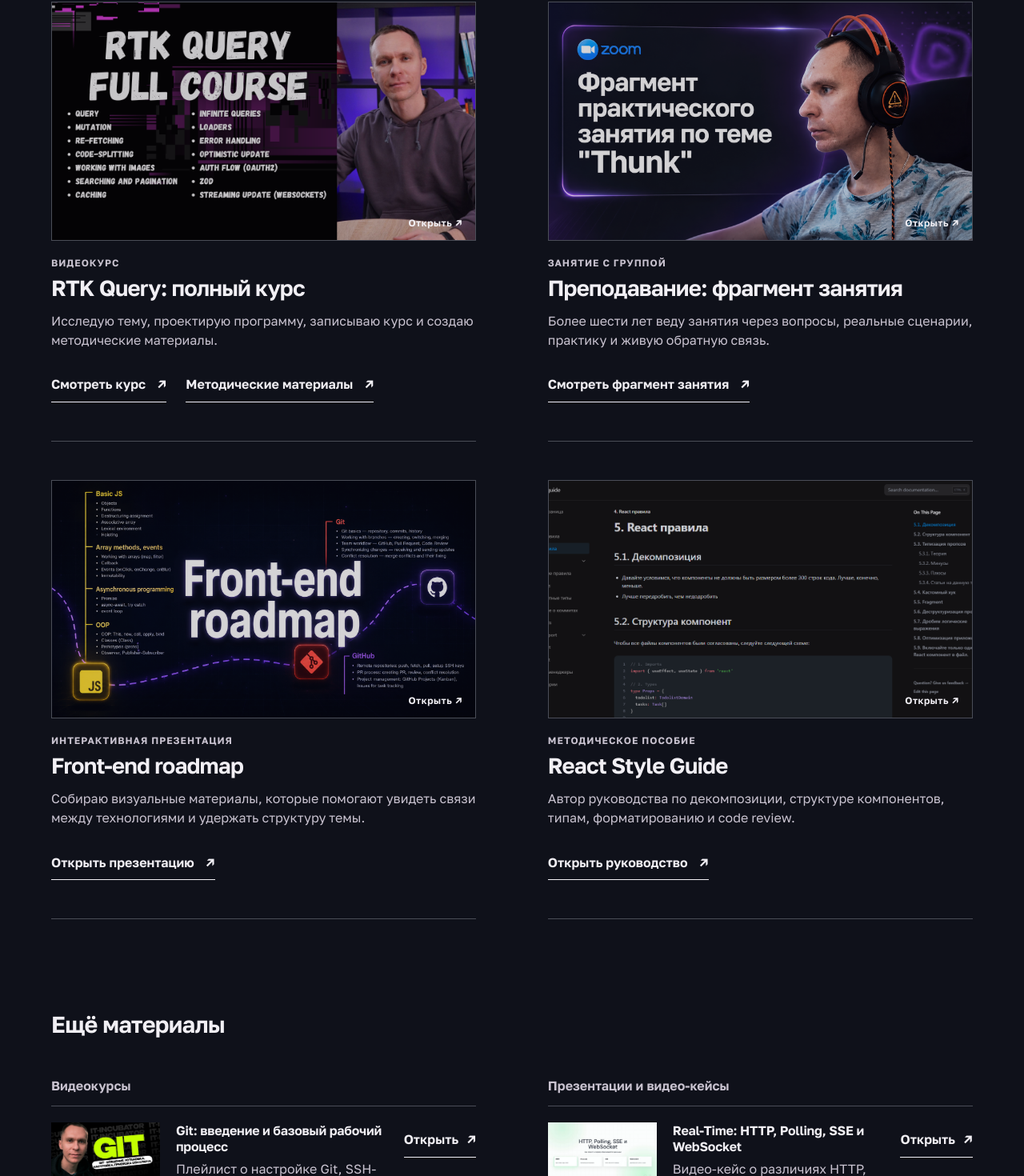
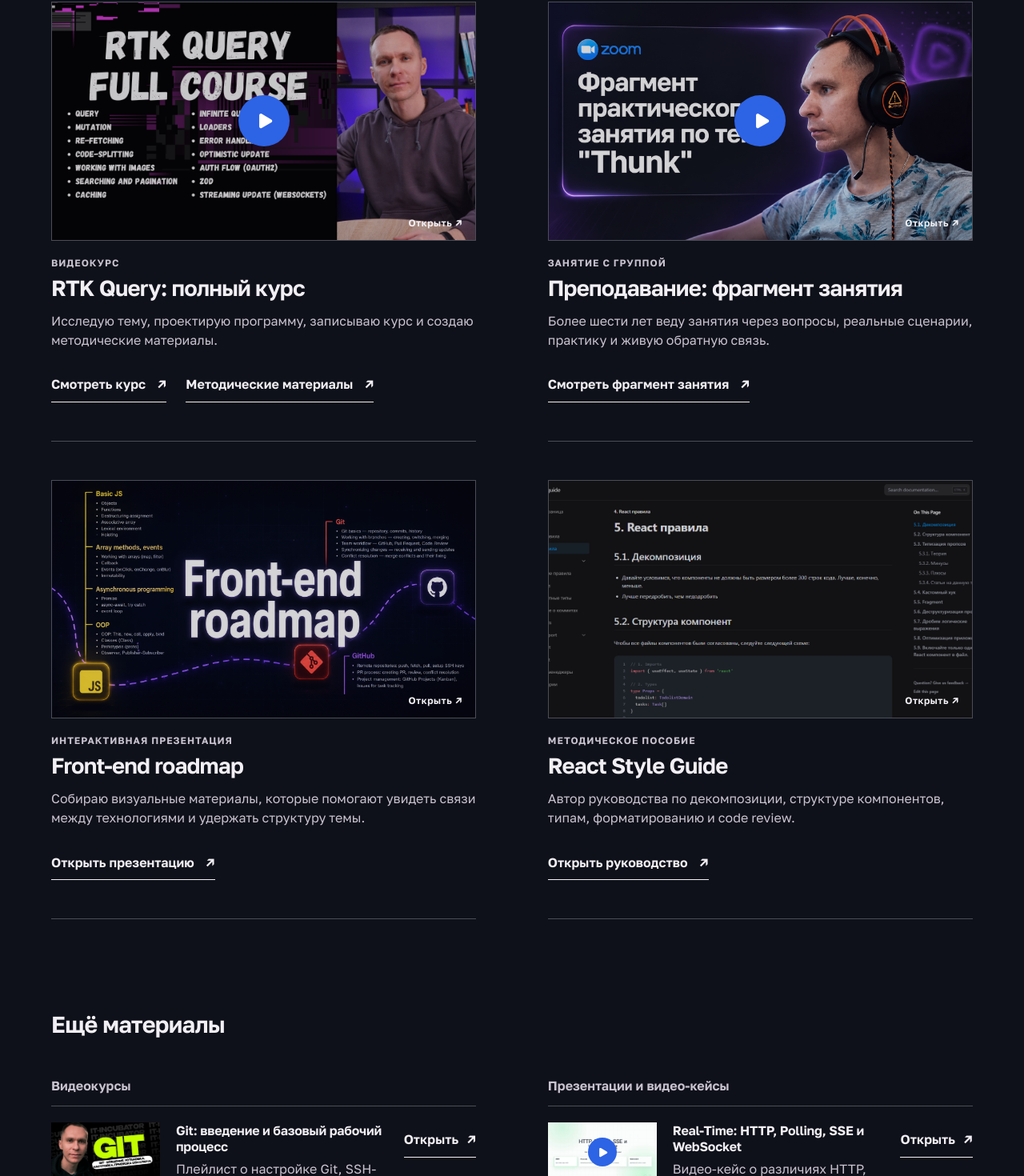
Before and after one commit to safronman/safronman.github.io, a Next.js app: page / in a window 1280 px wide. Shown: the part 1256-2726 px from the top of the page at 80% size. Built offline with nearby package versions, Linux system fonts and the light colour scheme.

Commit message:
feat(video): add unified play indicators

```diff
--- /dev/null
+++ b/app/play-icon/play-icon.tsx
@@ -0,0 +1,5 @@
+import { Play } from "lucide-react";
+
+export default function PlayIcon() {
+  return <Play aria-hidden="true" fill="currentColor" strokeWidth={0} />;
+}
--- a/app/selected-work/selected-work.module.css
+++ b/app/selected-work/selected-work.module.css
@@ -71,6 +71,33 @@
   transition: background-color 0.2s cubic-bezier(0.16, 1, 0.3, 1);
 }
 
+.coverPlay,
+.materialPlay {
+  position: absolute;
+  z-index: 1;
+  display: grid;
+  place-items: center;
+  border-radius: 50%;
+  color: #fff;
+  background: var(--signal);
+  pointer-events: none;
+  transition: transform 0.2s cubic-bezier(0.16, 1, 0.3, 1);
+}
+
+.coverPlay {
+  top: 50%;
+  left: 50%;
+  width: clamp(48px, 5vw, 64px);
+  height: clamp(48px, 5vw, 64px);
+  transform: translate(-50%, -50%);
+}
+
+.coverPlay svg {
+  width: 38%;
+  height: 38%;
+  margin-left: 3px;
+}
+
 .coverAction {
   position: absolute;
   z-index: 1;
@@ -88,6 +115,10 @@
 
 .coverLink:hover img {
   transform: scale(1.025);
+}
+
+.coverLink:hover .coverPlay {
+  transform: translate(-50%, -50%) scale(1.06);
 }
 
 .content {
@@ -204,6 +235,24 @@
   transform: scale(1.035);
 }
 
+.materialPlay {
+  top: 50%;
+  left: 50%;
+  width: 36px;
+  height: 36px;
+  transform: translate(-50%, -50%);
+}
+
+.materialPlay svg {
+  width: 42%;
+  height: 42%;
+  margin-left: 2px;
+}
+
+.materialCover:hover .materialPlay {
+  transform: translate(-50%, -50%) scale(1.06);
+}
+
 .materialGroup li > div > p {
   margin-top: 6px;
   color: var(--muted-on-dark);
@@ -271,4 +320,9 @@
   .materialCover img {
     transition: none;
   }
+
+  .coverPlay,
+  .materialPlay {
+    transition: none;
+  }
 }
--- a/app/selected-work/selected-work.tsx
+++ b/app/selected-work/selected-work.tsx
@@ -1,4 +1,5 @@
 import Image from "next/image";
+import PlayIcon from "@/app/play-icon/play-icon";
 import s from "./selected-work.module.css";
 
 type Work = {
@@ -11,6 +12,7 @@ type Work = {
   title: string;
   type: string;
   url: string;
+  isVideo?: boolean;
 };
 
 type AdditionalMaterial = {
@@ -18,6 +20,7 @@ type AdditionalMaterial = {
   image: string;
   title: string;
   url: string;
+  isVideo?: boolean;
 };
 
 const selectedWork: readonly Work[] = [
@@ -35,6 +38,7 @@ const selectedWork: readonly Work[] = [
         url: "https://it-incubator.io/react/ru/react-middle-senior-tutorials/rtk-query-musicfun-free-course/1-application-setup-queries-mutations?s=C248EC",
       },
     ],
+    isVideo: true,
     title: "RTK Query: полный курс",
     type: "Видеокурс",
     url: "https://youtu.be/5qtCsfMytuk?si=YXT7klLij9eOLKyJ",
@@ -49,6 +53,7 @@ const selectedWork: readonly Work[] = [
         url: "https://youtu.be/4YF06mvcJ4k",
       },
     ],
+    isVideo: true,
     title: "Преподавание: фрагмент занятия",
     type: "Занятие с группой",
     url: "https://youtu.be/Rf3OgZd4trk",
@@ -119,6 +124,7 @@ const additionalMaterialGroups: readonly {
         description:
           "Видео-кейс о различиях HTTP, polling, SSE и WebSocket: техническая систематизация и motion design.",
         image: "/presentation/presentation-realtime-cover.png",
+        isVideo: true,
         title: "Real-Time: HTTP, Polling, SSE и WebSocket",
         url: "https://youtu.be/pO7CYYoHO6o",
       },
@@ -164,6 +170,11 @@ export default function SelectedWork() {
                 sizes="(max-width: 760px) 100vw, 50vw"
                 src={item.image}
               />
+              {item.isVideo && (
+                <span aria-hidden="true" className={s.coverPlay}>
+                  <PlayIcon />
+                </span>
+              )}
               <span aria-hidden="true" className={s.coverAction}>
                 Открыть ↗
               </span>
@@ -209,6 +220,11 @@ export default function SelectedWork() {
                         sizes="(max-width: 520px) 112px, 136px"
                         src={item.image}
                       />
+                      {item.isVideo && (
+                        <span aria-hidden="true" className={s.materialPlay}>
+                          <PlayIcon />
+                        </span>
+                      )}
                     </a>
                     <div>
                       <h5>{item.title}</h5>
--- a/app/teaching-practices/teaching-video/teaching-video.module.css
+++ b/app/teaching-practices/teaching-video/teaching-video.module.css
@@ -45,16 +45,19 @@
   width: 64px;
   height: 64px;
   place-items: center;
-  padding-left: 3px;
-  border: 1px solid rgba(247, 247, 250, 0.7);
   border-radius: 50%;
-  color: var(--paper);
-  font-size: 1.25rem;
-  line-height: 1;
+  color: #fff;
+  background: var(--signal);
   transition:
     background-color 0.2s cubic-bezier(0.16, 1, 0.3, 1),
     color 0.2s cubic-bezier(0.16, 1, 0.3, 1),
     transform 0.2s cubic-bezier(0.16, 1, 0.3, 1);
+}
+
+.play svg {
+  width: 38%;
+  height: 38%;
+  margin-left: 3px;
 }
 
 .preview:hover::after {
@@ -62,8 +65,6 @@
 }
 
 .preview:hover .play {
-  background: var(--paper);
-  color: var(--ink);
   transform: scale(1.06);
 }
 
@@ -93,6 +94,5 @@
   .play {
     width: 56px;
     height: 56px;
-    font-size: 1rem;
   }
 }
--- a/app/teaching-practices/teaching-video/teaching-video.tsx
+++ b/app/teaching-practices/teaching-video/teaching-video.tsx
@@ -2,6 +2,7 @@
 
 import Image from "next/image";
 import { useState } from "react";
+import PlayIcon from "@/app/play-icon/play-icon";
 import s from "./teaching-video.module.css";
 
 const videoUrl = "https://youtu.be/enwgDI-we_U";
@@ -37,7 +38,7 @@ export default function TeachingVideo() {
               src="/video/video-auth-cover.png"
             />
             <span aria-hidden="true" className={s.play}>
-              ▶
+              <PlayIcon />
             </span>
           </button>
         )}
```
